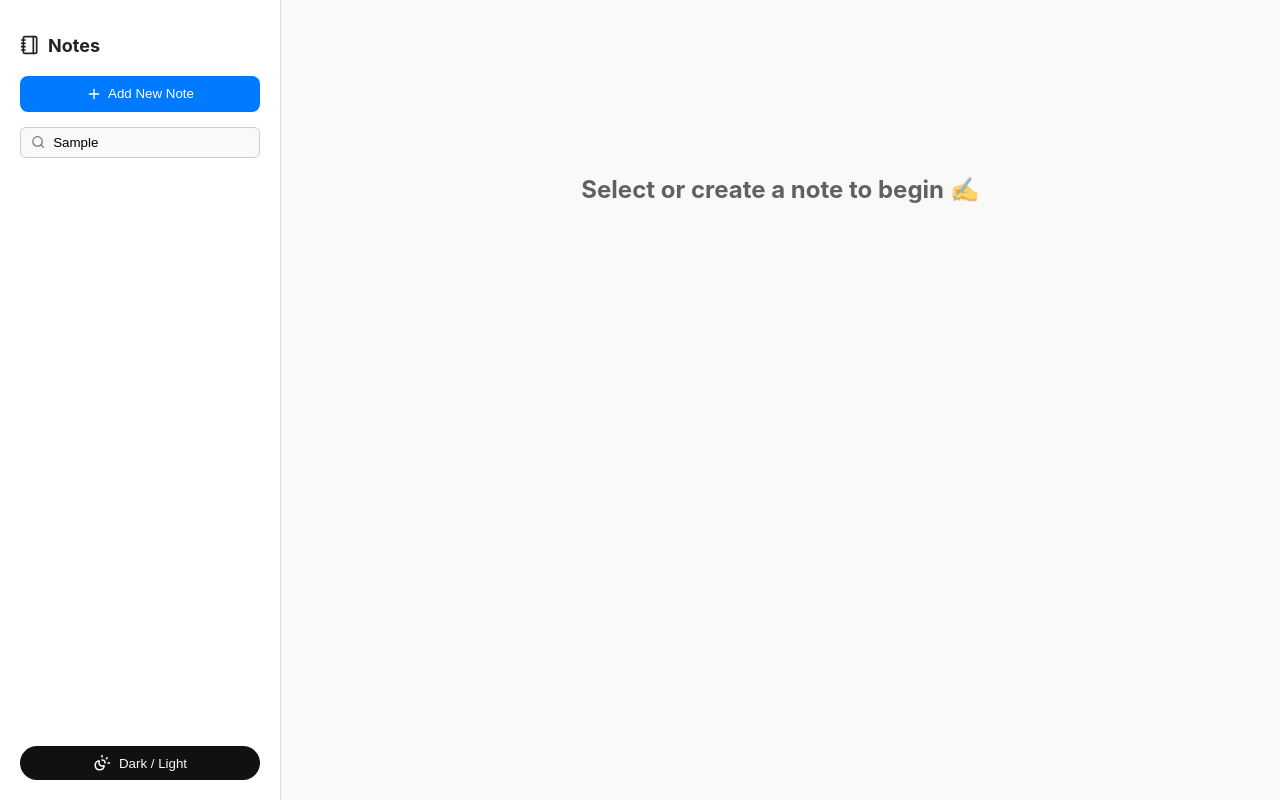
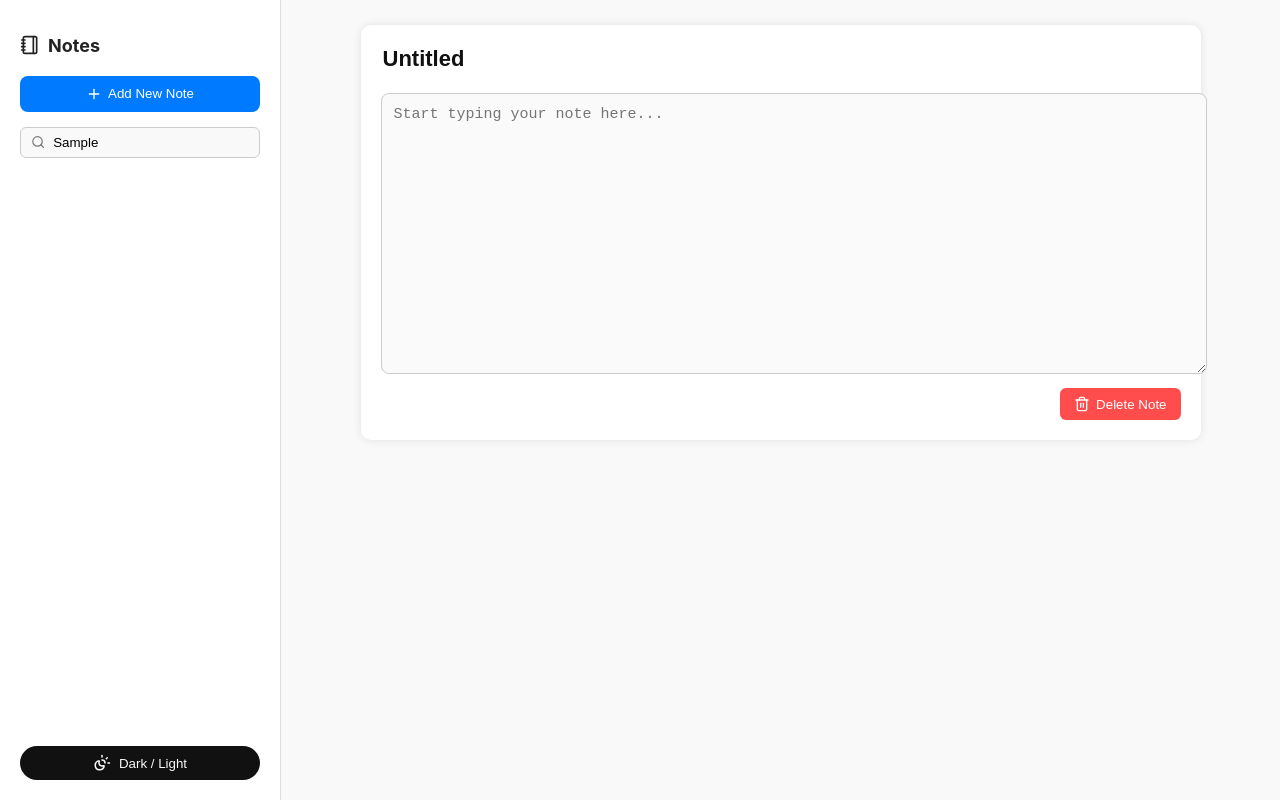
Before and after one commit to Tanish02/Notes-App-Pro-ver, a React (Create React App) app: page / in a window 1280 px wide. Both pictures are taken after typing "Sample" into the empty fields and a click on the button "Add New Note". Built offline with nearby package versions, Linux system fonts and the light colour scheme.

Commit message:
solving errors

```diff
--- a/src/App.js
+++ b/src/App.js
@@ -29,19 +29,17 @@ function App() {
 
   // Add Notes
   function addNotes() {
-    if (!text.trim()) return;
-
     const newNote = {
       id: Date.now(),
-      title: text.split("\n")[0] || "Untitled",
-      text,
+      title: "Untitled",
+      text: "",
       createdAt: new Date().toLocaleString(),
     };
 
     const updated = [...notes, newNote];
     setNotes(updated);
     localStorage.setItem("notes", JSON.stringify(updated));
-    setText("");
+    setSelectedNote(newNote);
   }
 
   // Delete Notes
@@ -53,12 +51,14 @@ function App() {
   }
 
   // Modify Notes
-  function editNote(id, newText) {
+  function editNote(id, field, value) {
     const updated = notes.map((n) =>
-      n.id === id ? { ...n, text: newText, title: newText.split("\n")[0] } : n
+      n.id === id ? { ...n, [field]: value } : n
     );
     setNotes(updated);
     localStorage.setItem("notes", JSON.stringify(updated));
+    const fresh = updated.find((n) => n.id === id);
+    if (fresh) setSelectedNote(fresh);
   }
 
   const filteredNotes = notes.filter(
@@ -242,14 +242,30 @@ function App() {
               transition: "0.3s",
             }}
           >
-            <h2 contentEditable suppressContentEditableWarning>
-              {selectedNote.title}
-            </h2>
-
+            <input
+              type="text"
+              value={selectedNote.title}
+              onChange={(e) =>
+                editNote(selectedNote.id, "title", e.target.value)
+              }
+              style={{
+                width: "100%",
+                border: "none",
+                outline: "none",
+                background: "transparent",
+                fontSize: "22px",
+                fontWeight: "600",
+                color: darkMode ? "#fff" : "#111",
+                marginBottom: "10px",
+              }}
+              placeholder="Note Title..."
+            />
             <textarea
               rows="15"
               value={selectedNote.text}
-              onChange={(e) => editNote(selectedNote.id, e.target.value)}
+              onChange={(e) =>
+                editNote(selectedNote.id, "text", e.target.value)
+              }
               style={{
                 width: "100%",
                 marginTop: "10px",
@@ -262,6 +278,7 @@ function App() {
                 outline: "none",
                 resize: "vertical",
               }}
+              placeholder="Start typing your note here..."
             ></textarea>
 
             <div style={{ textAlign: "right", marginTop: "10px" }}>
```
